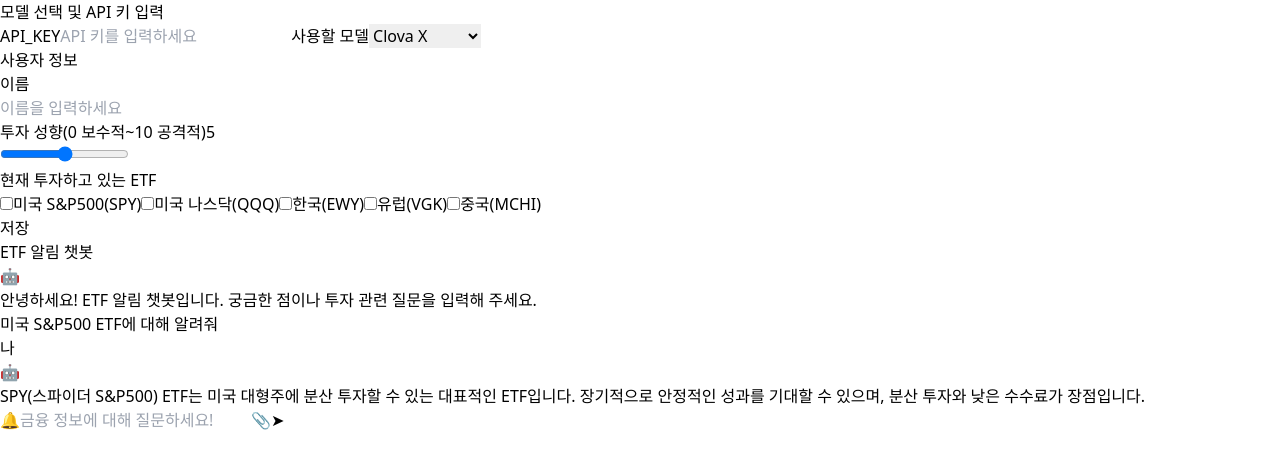
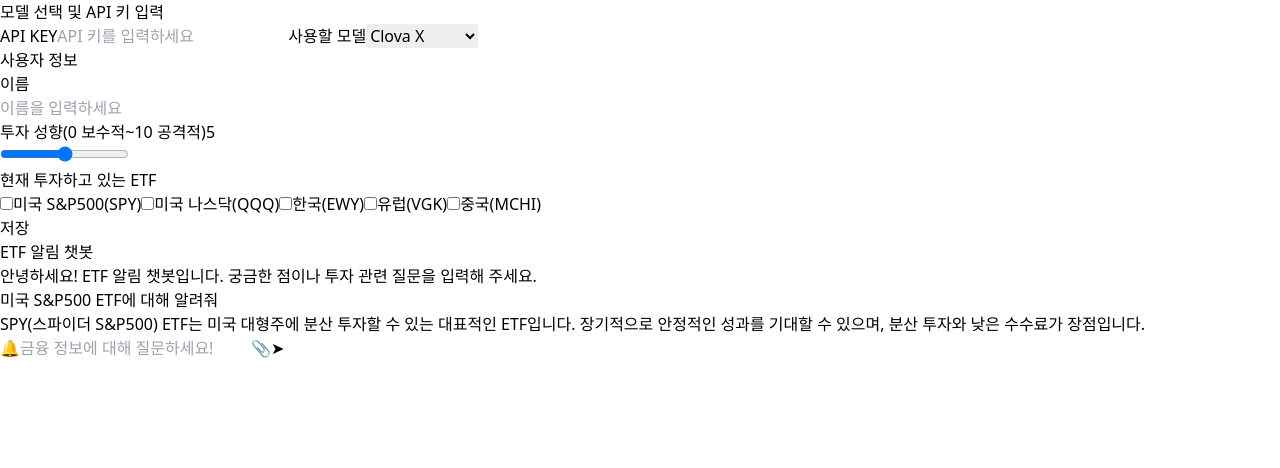
Before and after one commit to ETF-Service/ETF-FE, a React (Vite) app: page / in a window 1280 px wide. Shown: the top 468 px of the page. Built offline with nearby package versions, Linux system fonts and the light colour scheme.

Commit message:
[Design] 디자인 수정

```diff
--- a/src/components/MainContent.jsx
+++ b/src/components/MainContent.jsx
@@ -12,34 +12,31 @@
   return (
     <main className="flex-1 bg-gray-950 text-white min-h-screen flex flex-col items-center p-10">
       {/* 타이틀 */}
-      <h1 className="text-xl font-semibold mb-4 w-full text-left">ETF 알림 챗봇</h1>
+      <h1 className="text-2xl font-semibold mb-4 w-full text-left">ETF 알림 챗봇</h1>
       {/* 챗봇 대화 영역 */}
-      <div className="w-full max-w-2xl flex flex-col gap-4 bg-gray-900 rounded-lg p-6 min-h-[300px] mt-4 mb-4">
+      <div className="w-full max-w-3xl flex flex-col gap-4 bg-gray-900 rounded-lg p-6 min-h-[300px] mt-4 mb-4">
         {/* 챗봇 메시지 */}
         <div className="flex items-start gap-2">
-          <div className="flex-shrink-0 w-8 h-8 bg-yellow-400 text-black rounded-full flex items-center justify-center font-bold">🤖</div>
-          <div className="bg-gray-800 rounded-xl px-4 py-2 text-sm max-w-[80%]">
+          <div className="bg-gray-800 rounded-xl px-4 py-2 text-base max-w-[80%]">
             안녕하세요! ETF 알림 챗봇입니다. 궁금한 점이나 투자 관련 질문을 입력해 주세요.
           </div>
         </div>
         {/* 사용자 메시지 */}
         <div className="flex items-start gap-2 justify-end">
-          <div className="bg-blue-700 rounded-xl px-4 py-2 text-sm max-w-[80%] text-white">
+          <div className="bg-blue-700 rounded-xl px-4 py-2 text-base max-w-[80%] text-white">
             미국 S&P500 ETF에 대해 알려줘
           </div>
-          <div className="flex-shrink-0 w-8 h-8 bg-blue-700 text-white rounded-full flex items-center justify-center font-bold">나</div>
         </div>
         {/* 챗봇 답변 */}
         <div className="flex items-start gap-2">
-          <div className="flex-shrink-0 w-8 h-8 bg-yellow-400 text-black rounded-full flex items-center justify-center font-bold">🤖</div>
-          <div className="bg-gray-800 rounded-xl px-4 py-2 text-sm max-w-[80%]">
+          <div className="bg-gray-800 rounded-xl px-4 py-2 text-base max-w-[80%]">
             SPY(스파이더 S&P500) ETF는 미국 대형주에 분산 투자할 수 있는 대표적인 ETF입니다. 장기적으로 안정적인 성과를 기대할 수 있으며, 분산 투자와 낮은 수수료가 장점입니다.
           </div>
         </div>
       </div>
       {/* 질문 입력창 + 알림설정/파일업로드/전송 아이콘 */}
       <div
-        className="fixed bottom-4 w-full max-w-2xl flex items-center bg-gray-900 p-2 rounded border-t border-gray-800 z-50"
+        className="fixed bottom-4 w-full max-w-3xl flex items-center bg-gray-900 p-2 rounded border-t border-gray-800 z-50"
         style={{ boxSizing: "border-box" }}
       >
         {/* 알림설정 아이콘 */}
--- a/src/components/Sidebar.jsx
+++ b/src/components/Sidebar.jsx
@@ -30,9 +30,9 @@
       {/* 모델 선택 및 API 키 입력 */}
       <div className="mb-6">
         <div className="mb-2 font-semibold">모델 선택 및 API 키 입력</div>
-        <label className="block text-xs mb-1" htmlFor="api-key">API_KEY</label>
+        <label className="block text-sm mb-1" htmlFor="api-key">API KEY</label>
         <input id="api-key" type="text" placeholder="API 키를 입력하세요" className="w-full p-2 rounded bg-gray-800 border border-gray-700 text-sm mb-3" />
-        <label className="block text-xs mb-1" htmlFor="model">사용할 모델</label>
+        <label className="block text-sm mb-1" htmlFor="model">사용할 모델</label>
         <select id="model" className="w-full p-2 rounded bg-gray-800 border border-gray-700 text-sm">
           <option>Clova X</option>
           <option>GPT-4o</option>
@@ -42,8 +42,8 @@
       {/* 사용자 정보 */}
       <div className="mb-6">
         <div className="font-semibold mb-2">사용자 정보</div>
-        <div className="mb-2">
-          <div className="text-xs mb-1">이름</div>
+        <div className="mb-4">
+          <div className="text-sm mb-1">이름</div>
           <input
             type="text"
             value={userName}
@@ -53,7 +53,7 @@
           />
         </div>
         <div className="mb-2">
-          <div className="flex justify-between text-xs mb-1">
+          <div className="flex justify-between text-sm mb-1">
             <span>투자 성향(0 보수적~10 공격적)</span>
             <span className="font-bold text-red-400">{riskLevel !== "" ? riskLevel : "-"}</span>
           </div>
@@ -67,7 +67,7 @@
           />
         </div>
         <div>
-          <div className="text-xs mb-1">현재 투자하고 있는 ETF</div>
+          <div className="text-sm mb-1">현재 투자하고 있는 ETF</div>
           <div className="flex flex-col gap-1 mb-2">
             {ETF_LIST.map((etf) => (
               <label key={etf} className="flex items-center gap-2 text-xs cursor-pointer">
```
